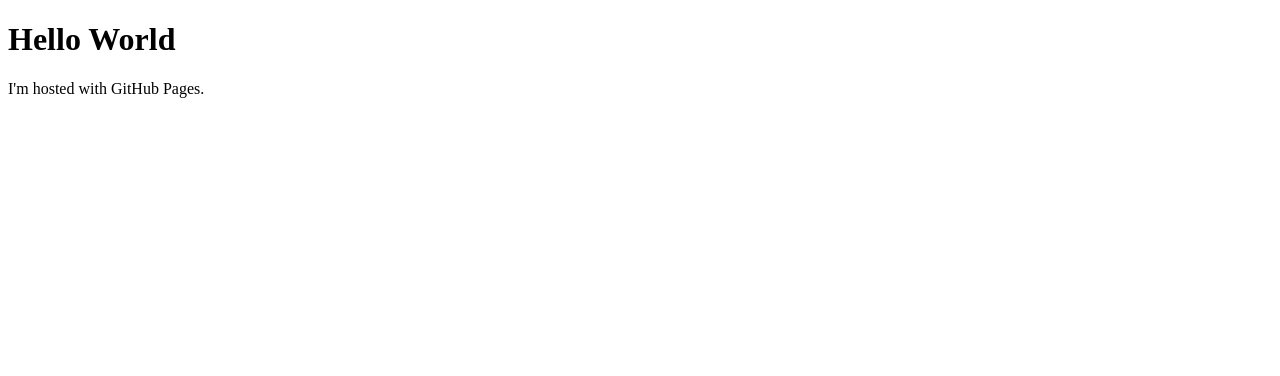
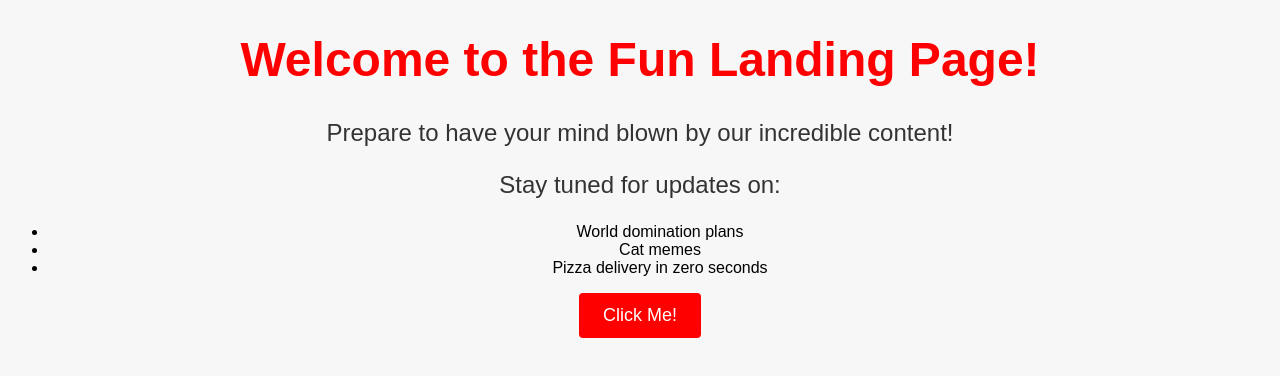
Before and after one commit to Alfa-Inc/Alfa-Inc.github.io, a plain HTML site: page index.html in a window 1280 px wide. Drawn offline with Linux system fonts and the light colour scheme.

Commit message:
Update index.html

```diff
--- a/index.html
+++ b/index.html
@@ -1,7 +1,41 @@
 <!DOCTYPE html>
 <html>
+<head>
+  <title>Fun Landing Page</title>
+  <style>
+    body {
+      background-color: #F7F7F7;
+      text-align: center;
+      font-family: Arial, sans-serif;
+    }
+    h1 {
+      color: #FF0000;
+      font-size: 48px;
+    }
+    p {
+      color: #333333;
+      font-size: 24px;
+    }
+    .button {
+      display: inline-block;
+      padding: 12px 24px;
+      background-color: #FF0000;
+      color: #FFFFFF;
+      font-size: 18px;
+      text-decoration: none;
+      border-radius: 4px;
+    }
+  </style>
+</head>
 <body>
-<h1>Hello World</h1>
-<p>I'm hosted with GitHub Pages.</p>
+  <h1>Welcome to the Fun Landing Page!</h1>
+  <p>Prepare to have your mind blown by our incredible content!</p>
+  <p>Stay tuned for updates on:</p>
+  <ul>
+    <li>World domination plans</li>
+    <li>Cat memes</li>
+    <li>Pizza delivery in zero seconds</li>
+  </ul>
+  <a href="#" class="button">Click Me!</a>
 </body>
 </html>
```
